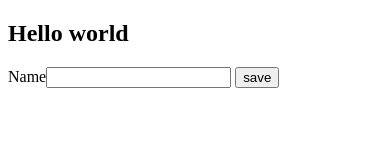
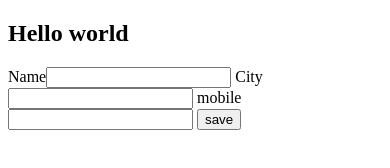
Before and after one commit to anujkumar163/add, a plain HTML site: page index.html in a window 390 px wide. Drawn offline with Linux system fonts and the light colour scheme.

Commit message:
add city and mobile

```diff
--- a/index.html
+++ b/index.html
@@ -5,6 +5,8 @@
     <h2>Hello world</h2>
     <form>
         Name<input type="text" name="name">
+        City<input type="text" name="city">
+        mobile<input type="text" name="mobile">
         <input type="submit" value="save">
     </form>
 
```
